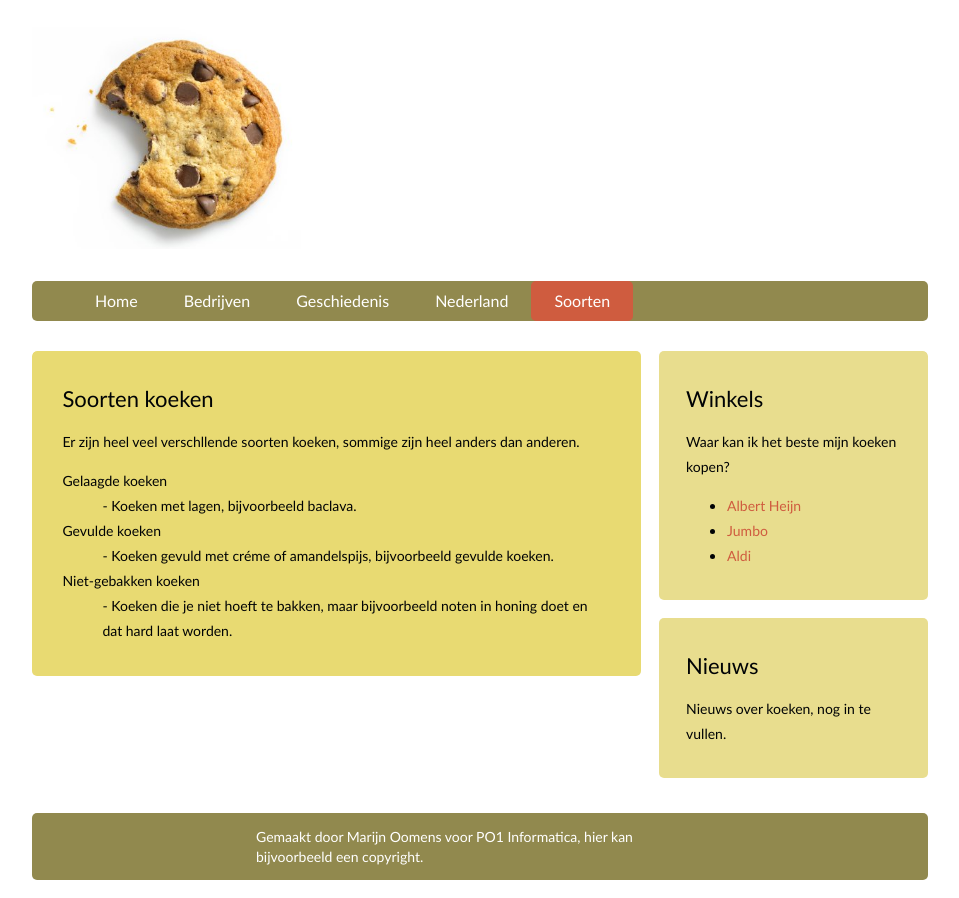
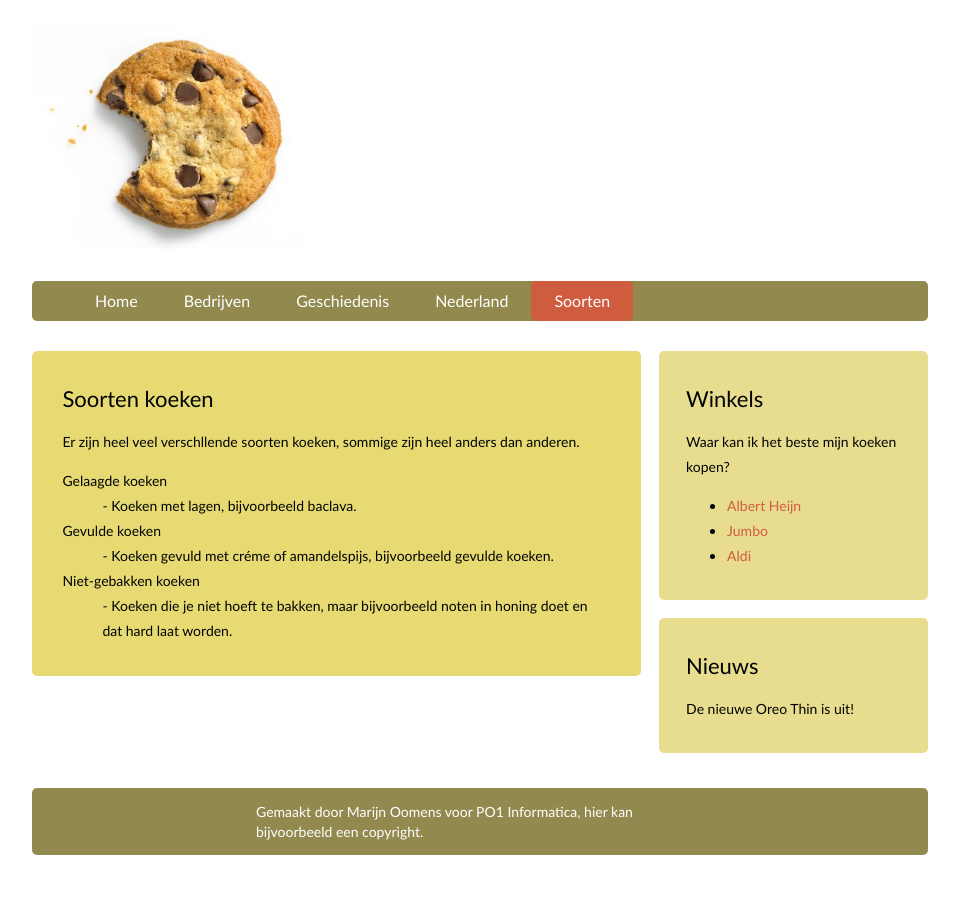
Before and after one commit to oomensmarijn/oomensmarijn.github.io, a plain HTML site: page soorten.html in a window 1280 px wide. Shown: the whole page, without its empty margins (160-1119 px from the left). After the commit the page ends 873 px from the top, so only its background shows below. Drawn offline with Linux system fonts and the light colour scheme.

Commit message:
Update soorten.html

```diff
--- a/soorten.html
+++ b/soorten.html
@@ -60,7 +60,7 @@
 				<aside class="midden-sidebar">
 					<article>
 					<h2>Nieuws</h2>
-					<p>Nieuws over koeken, nog in te vullen.</p>
+					<p>De nieuwe Oreo Thin is uit!</p>
 				    </article>
 				</aside>
 
```
